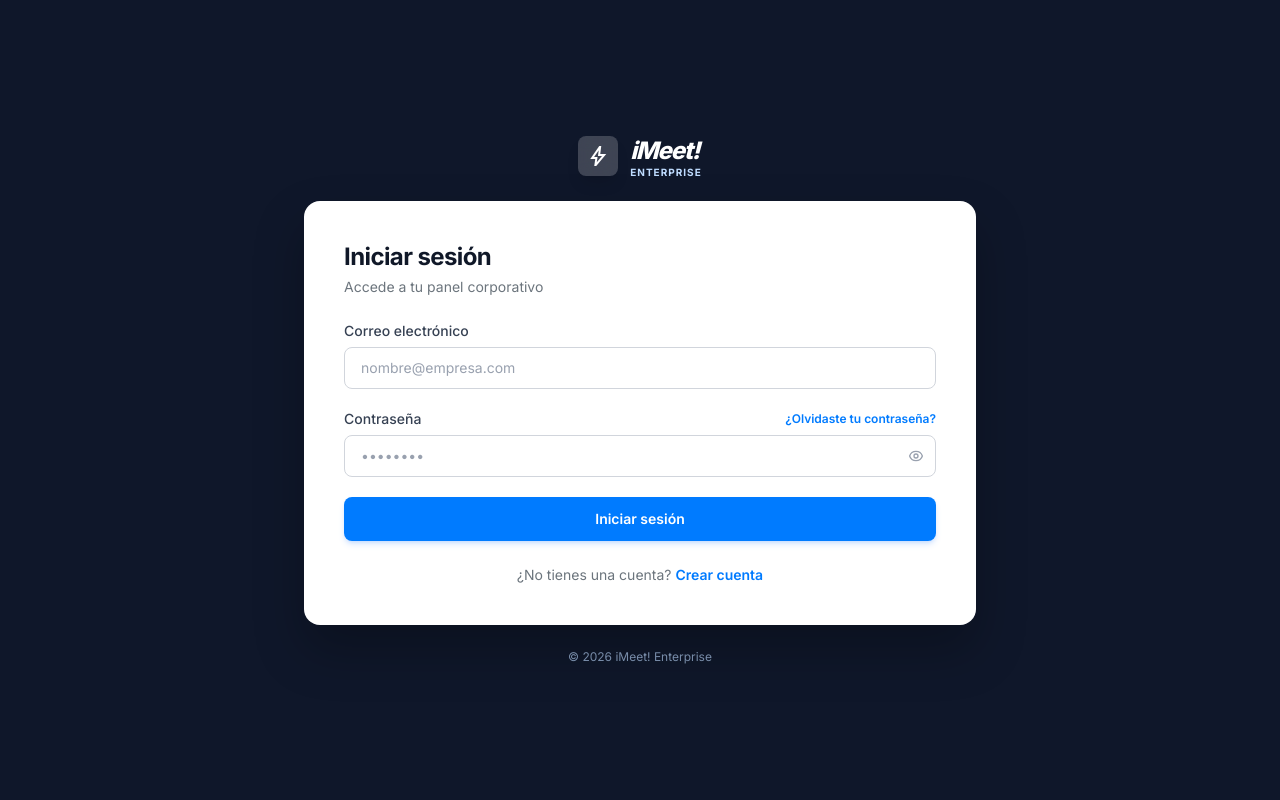
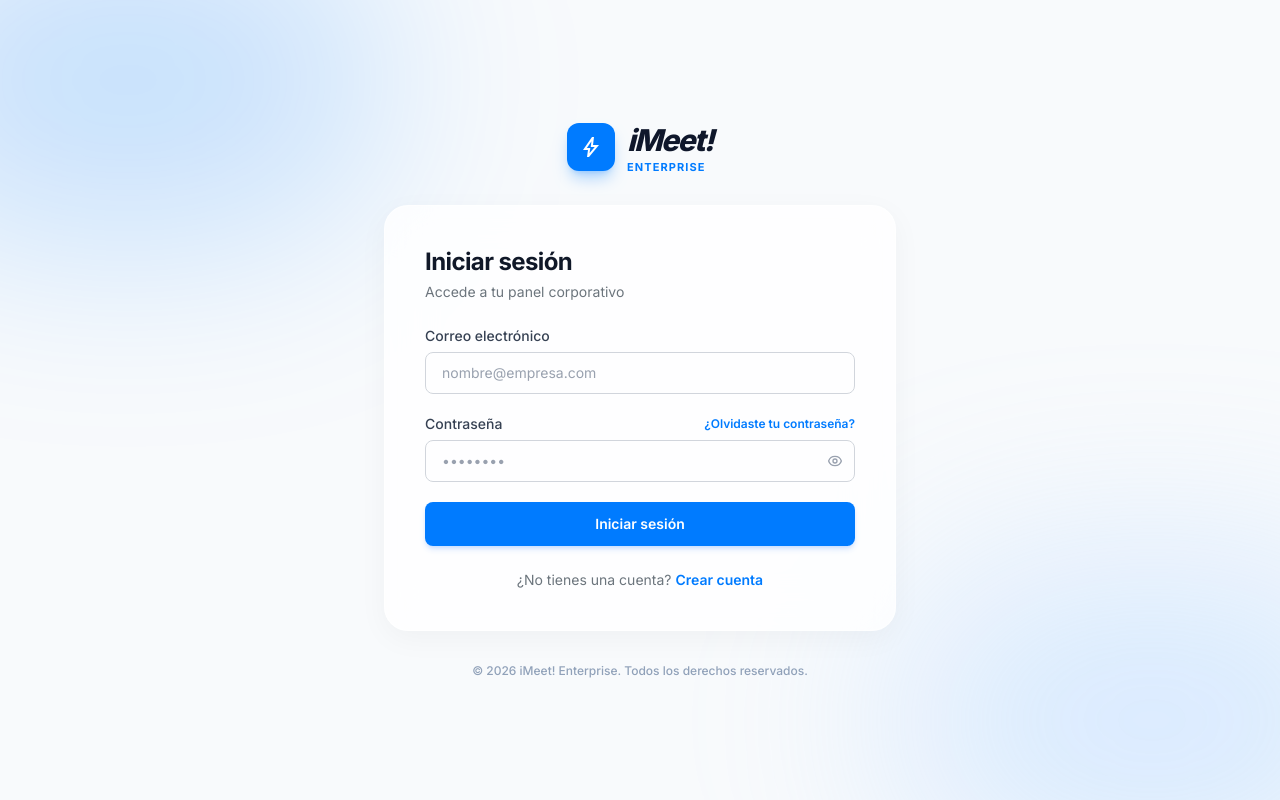
Before and after one commit to KathleenArgueta/Arquitectura-y-Diseno-de-Software---Front-end, a React (Vite) app: page /login in a window 1280 px wide. Built offline with nearby package versions, Linux system fonts and the light colour scheme.

Commit message:
modo claro para que tenga armonia con el resto del sistema

```diff
--- a/src/components/ui/AuthLayout.jsx
+++ b/src/components/ui/AuthLayout.jsx
@@ -1,38 +1,35 @@
-import { Outlet } from "react-router-dom";
-
 export function AuthLayout({ children }) {
   return (
-    <div
-      className="min-h-screen flex items-center justify-center p-4 sm:p-6 relative overflow-hidden"
-      style={{
-        background: '#0f172a',
-      }}
-    >
+    <div className="min-h-screen flex items-center justify-center p-4 sm:p-6 relative overflow-hidden bg-[#f8fafc]">
+
       { }
-      <div className="relative z-10 w-full max-w-md md:max-w-2xl transition-all duration-300">
-        {/* Logo / Brand encima de la card */}
-        <div className="text-center mb-4 sm:mb-6">
-          <div className="inline-flex items-center gap-3">
-            <div className="size-8 sm:size-10 bg-white/20 backdrop-blur-sm rounded-lg flex items-center justify-center text-white shadow-lg">
-              <span className="material-symbols-outlined text-xl sm:text-2xl font-bold">bolt</span>
+      <div className="absolute top-[-10%] left-[-10%] w-[40%] h-[40%] bg-primary/20 rounded-full blur-[100px] pointer-events-none"></div>
+      <div className="absolute bottom-[-10%] right-[-10%] w-[40%] h-[40%] bg-blue-300/30 rounded-full blur-[100px] pointer-events-none"></div>
+
+      {/* Contenedor Principal */}
+      <div className="relative z-10 w-full max-w-[90%] md:max-w-md lg:max-w-lg transition-all duration-300">
+
+        {/* Logo */}
+        <div className="text-center mb-8">
+          <div className="inline-flex items-center gap-3 justify-center">
+            <div className="size-12 bg-primary rounded-xl flex items-center justify-center text-white shadow-lg shadow-primary/30">
+              <span className="material-symbols-outlined text-3xl font-bold">bolt</span>
             </div>
             <div className="text-left">
-              <h1 className="text-xl sm:text-2xl font-black text-white tracking-tighter italic">iMeet!</h1>
-              <p className="text-[8px] sm:text-[10px] text-blue-200 font-bold uppercase tracking-widest leading-none">Enterprise</p>
+              <h1 className="text-3xl font-black text-slate-900 tracking-tighter italic">iMeet!</h1>
+              <p className="text-[11px] text-primary font-bold uppercase tracking-widest leading-none mt-1">Enterprise</p>
             </div>
           </div>
         </div>
 
-        { }
-        <div
-          className="bg-white rounded-2xl shadow-2xl p-6 sm:p-8 md:p-10"
-          style={{ boxShadow: '0 25px 50px rgba(0, 0, 0, 0.25)' }}
-        >
+        {/* Tarjeta con efecto*/}
+        <div className="bg-white/80 backdrop-blur-xl border border-white/50 rounded-3xl shadow-[0_8px_30px_rgb(0,0,0,0.04)] p-6 sm:p-8 md:p-10">
           {children}
         </div>
 
-        <p className="text-center text-blue-200/60 text-xs mt-6">
-          © 2026 iMeet! Enterprise
+        {/* Footer del login */}
+        <p className="text-center text-slate-400 text-xs mt-8 font-medium">
+          © 2026 iMeet! Enterprise. Todos los derechos reservados.
         </p>
       </div>
     </div>
```
